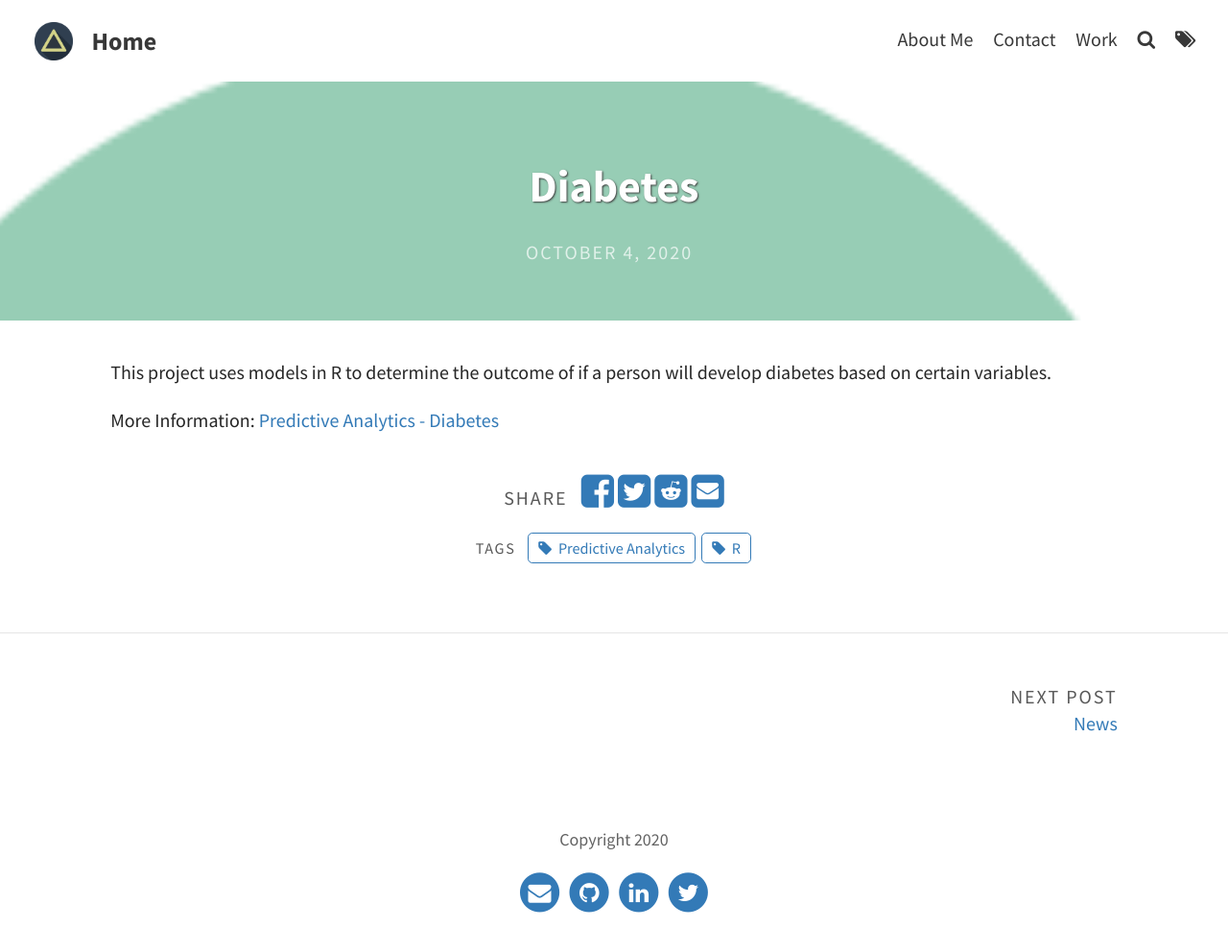
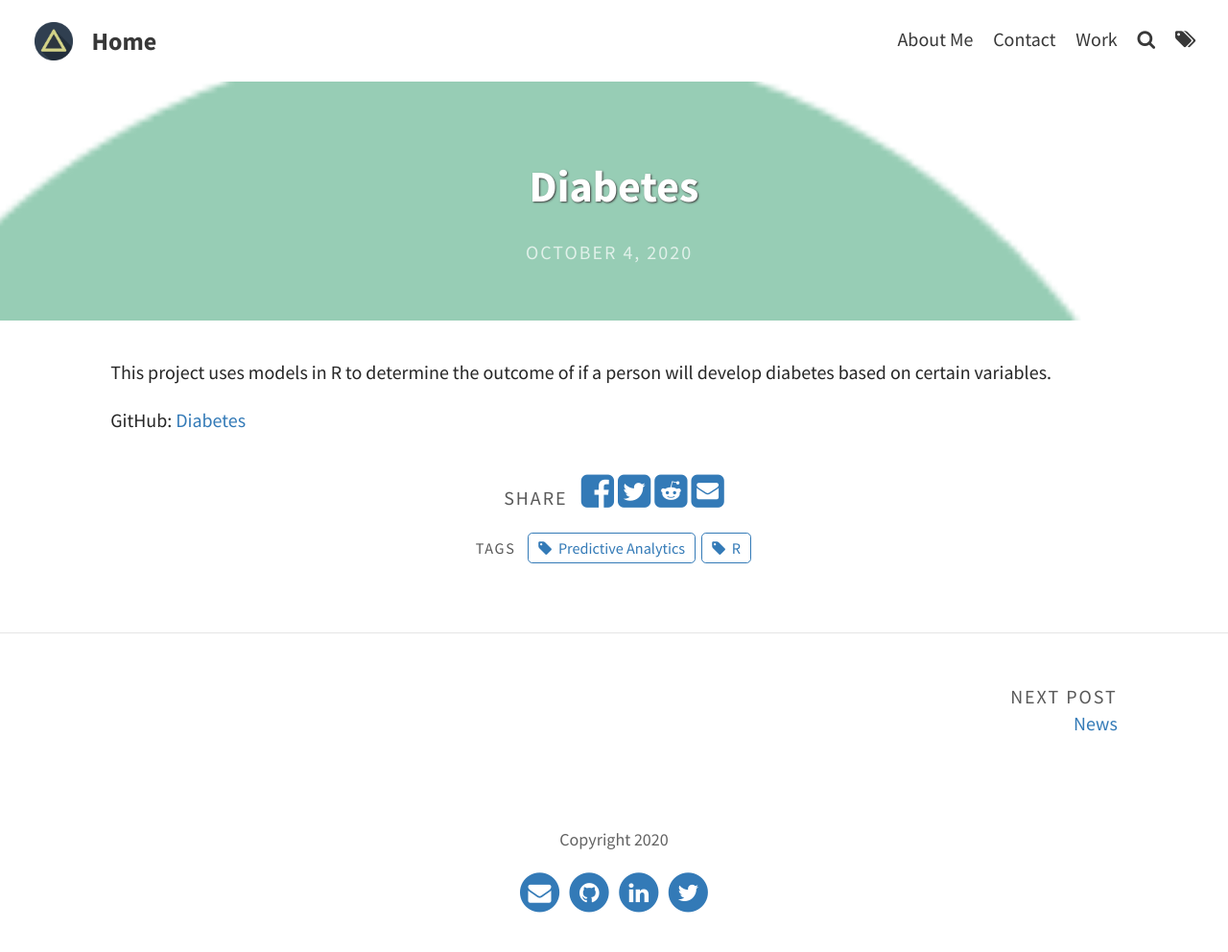
Before and after one commit to knmoses/knmoses.github.io, a Jekyll site: the page built from _portfolio/tictactoe.md, in a window 1280 px wide. Shown: the whole page at 96% size. Built offline with Jekyll 4.4.1, drawn with Linux system fonts in a browser that asks for light colours.

Commit message:
Update tictactoe.md

```diff
--- a/_portfolio/tictactoe.md
+++ b/_portfolio/tictactoe.md
@@ -9,5 +9,5 @@ tags: [R, Predictive Analytics]
 
 This project uses models in R to determine the outcome of if a person will develop diabetes based on certain variables.
 
-More Information:
-[Predictive Analytics - Diabetes](https://github.com/knmoses/DSC630-Diabetes)
+GitHub:
+[Diabetes](https://github.com/knmoses/DSC630-Diabetes)
```
